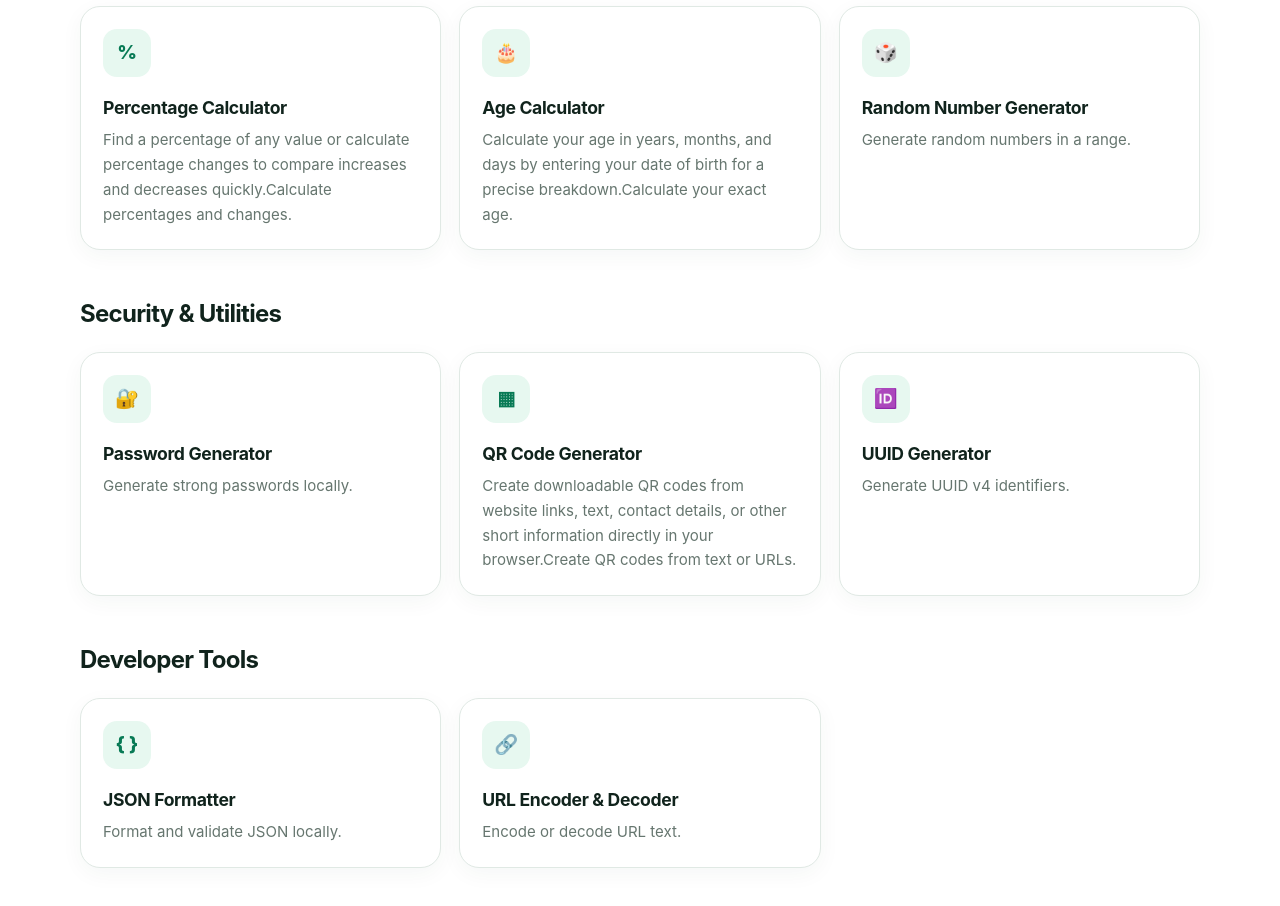
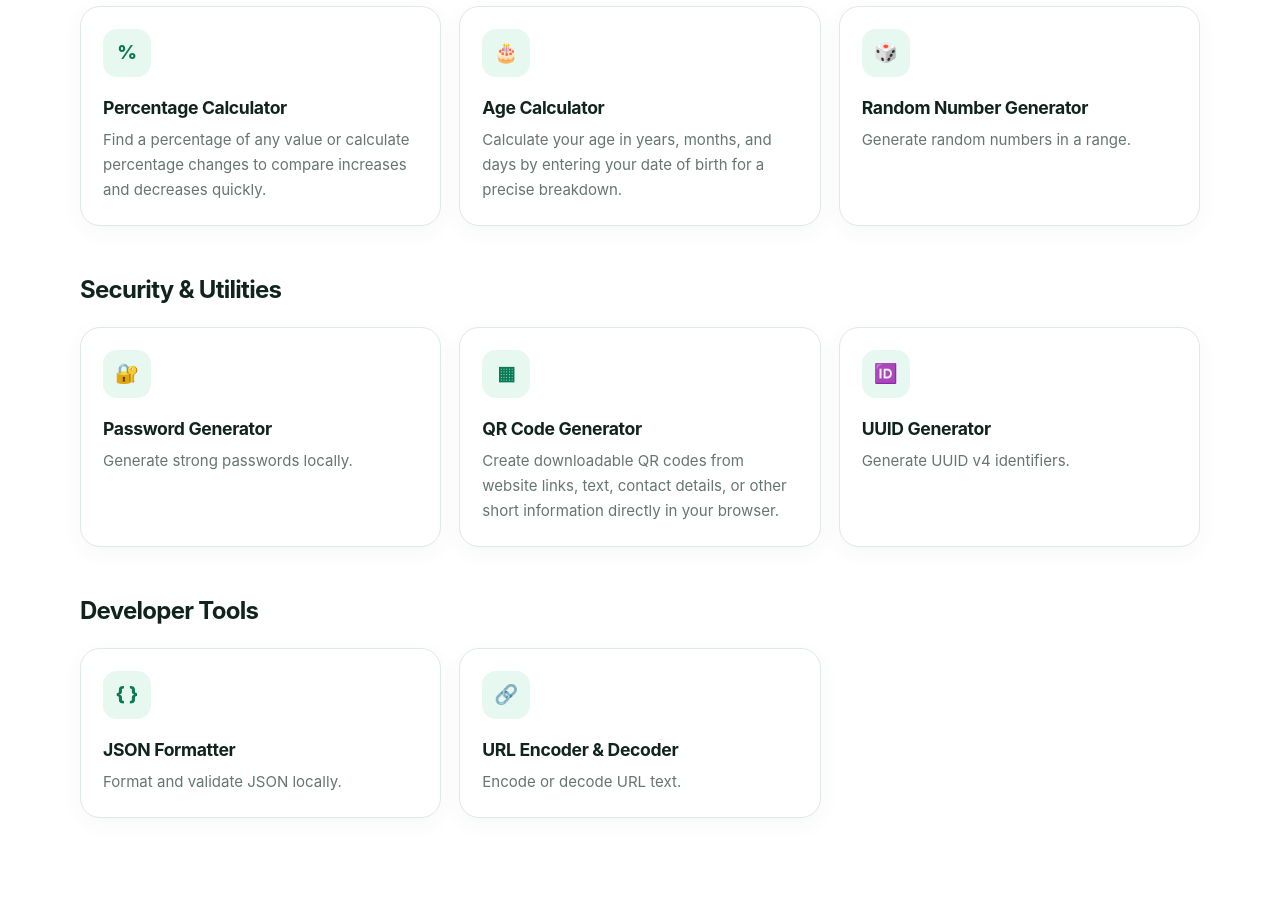
Before and after one commit to smail1983/EasyWebTools, a plain HTML site: page tools.html in a window 1280 px wide. Shown: the part 1080-1986 px from the top of the page. Drawn offline with Linux system fonts and the light colour scheme.

Commit message:
Fix calculator tool descriptions on listing page

```diff
--- a/tools.html
+++ b/tools.html
@@ -4,7 +4,7 @@
 <main><section class="page-hero"><div class="container"><span class="eyebrow">TOOLBOX</span><h1>All Free Online Tools</h1><p>Fast, simple browser-based tools for everyday tasks, productivity and development.</p></div></section><section class="section"><div class="container">
 <div class="category"><h2>Image Tools</h2><div class="tool-grid"><a class="tool-card" href="image-compressor.html"><div class="icon">🖼️</div><h3>Image Compressor</h3><p>Reduce image file size.</p></a><a class="tool-card" href="image-resizer.html"><div class="icon">↔️</div><h3>Image Resizer</h3><p>Resize images precisely.</p></a></div></div>
 <div class="category"><h2>Text Tools</h2><div class="tool-grid"><a class="tool-card" href="word-counter.html"><div class="icon">Aa</div><h3>Word Counter</h3><p>Count words and characters.</p></a><a class="tool-card" href="character-counter.html"><div class="icon">#</div><h3>Character Counter</h3><p>Count characters and lines.</p></a><a class="tool-card" href="text-case-converter.html"><div class="icon">Aa</div><h3>Text Case Converter</h3><p>Convert text to upper, lower or title case.</p></a></div></div>
-<div class="category"><h2>Calculators & Random Tools</h2><div class="tool-grid"><a class="tool-card" href="percentage-calculator.html"><div class="icon">%</div><h3>Percentage Calculator</h3><p>Find a percentage of any value or calculate percentage changes to compare increases and decreases quickly.Calculate percentages and changes.</p></a><a class="tool-card" href="age-calculator.html"><div class="icon">🎂</div><h3>Age Calculator</h3><p>Calculate your age in years, months, and days by entering your date of birth for a precise breakdown.Calculate your exact age.</p></a><a class="tool-card" href="random-number-generator.html"><div class="icon">🎲</div><h3>Random Number Generator</h3><p>Generate random numbers in a range.</p></a></div></div>
-<div class="category"><h2>Security & Utilities</h2><div class="tool-grid"><a class="tool-card" href="password-generator.html"><div class="icon">🔐</div><h3>Password Generator</h3><p>Generate strong passwords locally.</p></a><a class="tool-card" href="qr-code-generator.html"><div class="icon">▦</div><h3>QR Code Generator</h3><p>Create downloadable QR codes from website links, text, contact details, or other short information directly in your browser.Create QR codes from text or URLs.</p></a><a class="tool-card" href="uuid-generator.html"><div class="icon">🆔</div><h3>UUID Generator</h3><p>Generate UUID v4 identifiers.</p></a></div></div>
+<div class="category"><h2>Calculators & Random Tools</h2><div class="tool-grid"><a class="tool-card" href="percentage-calculator.html"><div class="icon">%</div><h3>Percentage Calculator</h3><p>Find a percentage of any value or calculate percentage changes to compare increases and decreases quickly.</p></a><a class="tool-card" href="age-calculator.html"><div class="icon">🎂</div><h3>Age Calculator</h3><p>Calculate your age in years, months, and days by entering your date of birth for a precise breakdown.</p></a><a class="tool-card" href="random-number-generator.html"><div class="icon">🎲</div><h3>Random Number Generator</h3><p>Generate random numbers in a range.</p></a></div></div>
+<div class="category"><h2>Security & Utilities</h2><div class="tool-grid"><a class="tool-card" href="password-generator.html"><div class="icon">🔐</div><h3>Password Generator</h3><p>Generate strong passwords locally.</p></a><a class="tool-card" href="qr-code-generator.html"><div class="icon">▦</div><h3>QR Code Generator</h3><p>Create downloadable QR codes from website links, text, contact details, or other short information directly in your browser.</p></a><a class="tool-card" href="uuid-generator.html"><div class="icon">🆔</div><h3>UUID Generator</h3><p>Generate UUID v4 identifiers.</p></a></div></div>
 <div class="category"><h2>Developer Tools</h2><div class="tool-grid"><a class="tool-card" href="json-formatter.html"><div class="icon">{ }</div><h3>JSON Formatter</h3><p>Format and validate JSON locally.</p></a><a class="tool-card" href="url-encoder-decoder.html"><div class="icon">🔗</div><h3>URL Encoder & Decoder</h3><p>Encode or decode URL text.</p></a></div></div>
 </div></section></main><footer><div class="container footer-grid"><div><b>EasyWebTools</b><p>Free online tools for everyday tasks.</p></div><div><a href="about.html">About</a><a href="contact.html">Contact</a><a href="privacy.html">Privacy</a><a href="terms.html">Terms</a><a href="disclaimer.html">Disclaimer</a></div></div><div class="container copyright">© 2026 EasyWebTools. All rights reserved.</div></footer></body></html>
```
